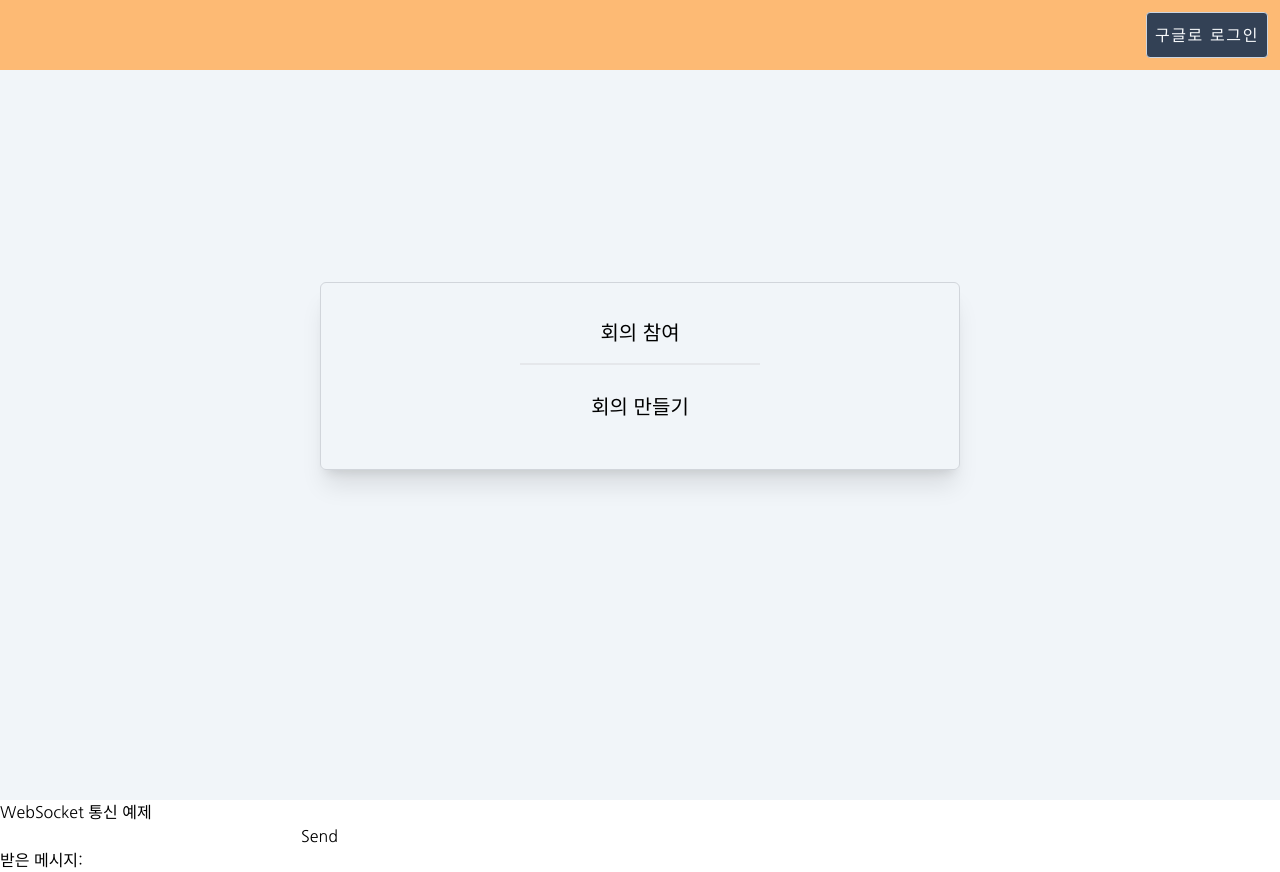
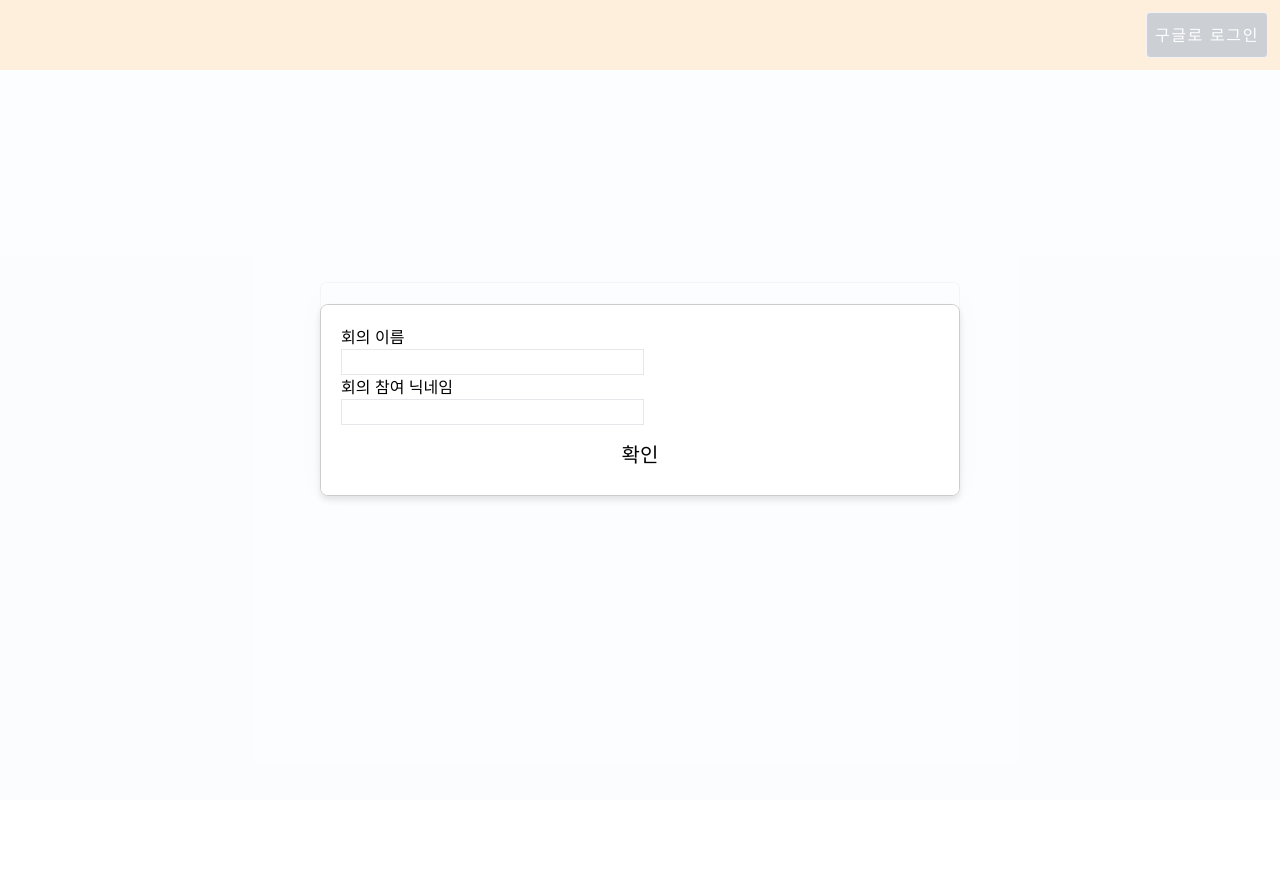
Before and after one commit to 410am/edugrove, a React (Vite) app in the folder frontend/: page / in a window 1280 px wide. Both pictures are taken after a click on the button "회의 참여". After the commit the page ends 800 px from the top, so only its background shows below. Built offline with nearby package versions, Linux system fonts and the light colour scheme; no server answers.

Commit message:
채팅 진행중

```diff
--- a/frontend/src/App.tsx
+++ b/frontend/src/App.tsx
@@ -3,8 +3,6 @@ import EntrancePage from "./pages/EntrancePage";
 import VideoChatPage from "./pages/VideoChatPage";
 import NavBar from "./NavBar";
 import Modal from "react-modal";
-import io from "socket.io-client";
-import { ChangeEvent, useEffect, useState } from "react";
 
 const Layout = () => {
   return (
@@ -19,28 +17,6 @@ const Layout = () => {
 Modal.setAppElement("#root");
 
 const App = () => {
-  const socket = io("http://localhost:3000");
-  console.log(socket);
-  const [message, setMessage] = useState("");
-  const [receivedMessage, setReceivedMessage] = useState("");
-
-  useEffect(() => {
-    // 백엔드 서버로부터 받은 메시지를 처리하는 핸들러
-    socket.on("message", (message) => {
-      setReceivedMessage(message);
-    });
-  }, [message]);
-
-  // 메시지를 보내는 함수
-  const sendMessage = () => {
-    socket.emit("message", message);
-    setMessage(""); // 입력 필드 초기화
-  };
-
-  const handleRNSubmit = (e: ChangeEvent<HTMLInputElement>) => {
-    setMessage(e.target.value);
-  };
-
   return (
     <div>
       <BrowserRouter>
@@ -52,25 +28,6 @@ const App = () => {
           </Route>
         </Routes>
       </BrowserRouter>
-      <h1>WebSocket 통신 예제</h1>
-      <form
-        onSubmit={(e) => {
-          // send 누른 뒤 랜더링 방지
-          e?.preventDefault();
-        }}
-      >
-        <input
-          type="text"
-          value={message}
-          onChange={(e) => {
-            handleRNSubmit(e);
-          }}
-        />
-        <button id="submit" type="submit" onClick={sendMessage}>
-          Send
-        </button>
-        <p>받은 메시지: {receivedMessage}</p>
-      </form>
     </div>
   );
 };
--- a/frontend/src/index.tsx
+++ b/frontend/src/index.tsx
@@ -4,7 +4,7 @@ import App from "./App.tsx";
 import "./index.css";
 
 ReactDOM.createRoot(document.getElementById("root")!).render(
-  <React.StrictMode>
-    <App />
-  </React.StrictMode>
+  // <React.StrictMode>
+  <App />
+  // </React.StrictMode>
 );
--- a/frontend/src/pages/EntrancePage/MakeRoom.tsx
+++ b/frontend/src/pages/EntrancePage/MakeRoom.tsx
@@ -1,29 +1,48 @@
 // 회의 만들기(로그인시 추가됨), 회의 참여(회의 id 또는 개인링크 이름 설정, 닉네임 설정
-import { useState } from "react";
+import io from "socket.io-client";
+import { ChangeEvent, useState } from "react";
 import Modal from "react-modal";
 import handleLogin from "../components/handleLogin";
 import { useRef } from "react";
 
 const MakeRoom = () => {
   // 로그인 의견 묻는 모달 오픈 여부
-  const [open, setOpen] = useState(false);
-  // 회의 입장하기
-  const handleEnterRoom = () => {};
+  const [loginModalOpen, setLoginModalOpen] = useState(false);
+  // 회의 만들기, 참여하기 방이름 묻는 모달 오픈 여부
+  const [RNModalOpen, setRNModalOpen] = useState(false);
+  // signin card 숨김여부
+  const [signinCardIsOpen, setSigninCardIsOpen] = useState(true);
 
-  const { handleAuth }: any = handleLogin();
+  const { user, handleAuth }: any = handleLogin();
 
+  const { message, setMessage } = useState("");
+
+  const socket = io("http://localhost:3000");
+  console.log(socket);
+  const [RN, setRN] = useState("");
+  const [nickname, setNickname] = useState("");
   // 회의 만들기
-  const handleMakeRoom = () => {
-    if (localStorage.getItem("userData")) {
-      alert("회의 만들기 가능");
-    } else {
-      setOpen(true);
-    }
+  // const handleMakeRoom = () => {
+  //   if (localStorage.getItem("userData")) {
+  //     socket.emit("enter_room", RN);
+  //     setRN("");
+  //   } else {
+  //     setLoginModalOpen(true);
+  //   }
+  // };
+
+  // 모달 닫기
+  // 이거 나중에 수정해야될듯
+  const closeModal = () => {
+    setLoginModalOpen(false);
+    setRNModalOpen(false);
   };
 
-  // 모달 닫기
-  const closeModal = () => {
-    setOpen(false);
+  const handleMakeRoom = () => {
+    socket.emit("enter_room", RN);
+    setRN("");
+    closeModal();
+    setSigninCardIsOpen(false);
   };
 
   const modalRef = useRef<HTMLDivElement>(null);
@@ -54,25 +73,106 @@ const MakeRoom = () => {
     },
   };
 
+  // 방 만들기 부분 시작
+
+  // useEffect(() => {
+  // 백엔드 서버로부터 받은 메시지를 처리하는 핸들러
+  socket.on("RN", (RN) => {
+    setRN(RN);
+  });
+
+  // return () => {
+  // 컴포넌트가 언마운트될 때 소켓 연결 종료
+  // socket.disconnect();
+  // };
+  // }, []);
+
+  // 회의 이름 set
+  const handleRNSubmit = (e: ChangeEvent<HTMLInputElement>) => {
+    setRN(e.target.value);
+  };
+
+  //닉네임 set
+  const handleNicknameSubmit = (e: ChangeEvent<HTMLInputElement>) => {
+    setNickname(e.target.value);
+  };
+
+  // 채팅 메시지 set
+  const handleMessageSubmit = (e: ChangeEvent<HTMLInputElement>) => {
+    e.preventDefault();
+    setMessage(e.target.value);
+  };
+
+  // 채팅 메시지 보내기
+  const handleSendMessage = () => {
+    socket.emit("chatMessage", message);
+  };
+
   return (
+    <div>
       <div className="bg-slate-100 pt-24 pb-36 grid justify-items-center h-screen">
+        {signinCardIsOpen ? (
           <div className="signin_card flex w-125 mx-0 my-auto rounded-md border border-solid border-gray-300 shadow-xl w-1/2 justify-center">
-        <form className="py-5">
+            <div className="py-5">
               <input
                 className="w-full mb-3 p-4 border-b-2 text-xl cursor-pointer"
                 type="button"
                 value="회의 참여"
-            onClick={handleEnterRoom}
+                onClick={() => setRNModalOpen(true)}
               />
               <input
                 className="w-full mb-3 p-4 border-gray-300 outline-none rounded box-border border-none text-xl cursor-pointer"
                 type="button"
                 value="회의 만들기"
+                onClick={() => setRNModalOpen(true)}
+              />
+              {/* 회의 만들기 모달 */}
+              {RNModalOpen ? (
+                <Modal
+                  isOpen={RNModalOpen}
+                  onRequestClose={closeModal}
+                  style={modalStyles}
+                >
+                  <form
+                    onSubmit={(e) => {
+                      // send 누른 뒤 랜더링 방지
+                      e.preventDefault();
+                    }}
+                  >
+                    <div>회의 이름</div>
+                    <input
+                      className="border border-1"
+                      type="text"
+                      defaultValue={RN}
+                      onChange={(e) => {
+                        handleRNSubmit(e);
+                      }}
+                    />
+                    <div>회의 참여 닉네임</div>
+                    <input
+                      className="border border-1"
+                      type="text"
+                      defaultValue={user.displayName}
+                      onChange={(e) => {
+                        handleNicknameSubmit(e);
+                      }}
+                    />
+                    <button
+                      type="button"
+                      className=" w-full mb-3 p-4 border-gray-300 outline-none rounded box-border border-none text-xl cursor-pointer"
+                      id="submit"
+                      // type="submit"
                       onClick={handleMakeRoom}
-          />
-          {open ? (
+                    >
+                      확인
+                    </button>
+                  </form>
+                </Modal>
+              ) : null}
+              {/* 로그인 모달 */}
+              {loginModalOpen ? (
                 <Modal
-              isOpen={open}
+                  isOpen={loginModalOpen}
                   onRequestClose={closeModal}
                   style={modalStyles}
                 >
@@ -86,13 +186,14 @@ const MakeRoom = () => {
                     <div className="flex justify-center mt-10">
                       <button
                         onClick={() => {
-                      setOpen(false);
-                      handleAuth();
+                          setLoginModalOpen(false);
+                          handleAuth(setRNModalOpen);
                         }}
                         className="bg-green-600 text-slate-50 rounded-sm mx-4 p-2 h-9 w-1/3"
                       >
                         네
                       </button>
+
                       <button
                         onClick={closeModal}
                         className="bg-red-600 text-slate-50 rounded-sm mx-4 p-2 h-9 w-1/3"
@@ -103,8 +204,41 @@ const MakeRoom = () => {
                   </div>
                 </Modal>
               ) : null}
+            </div>
+            <div className="actions flex border-t-2 border-solid border-gray-300"></div>
+          </div>
+        ) : (
+          <div>
+            {RN}
+            <br />
+            <br />
+            {/* {nickname ? nickname : user.displayName} */}
+            {nickname}
+            <br />
+            <br />
+            <br />
+            채팅
+            <br />
+            {message}
+            <form action="">
+              <input
+                className="border border-1"
+                type="text"
+                onChange={(e) => {
+                  handleMessageSubmit(e);
+                }}
+              />
+              <button
+                type="button"
+                className=" w-full mb-3 p-4 border-gray-300 outline-none rounded box-border border-none text-xl cursor-pointer"
+                id="submit"
+                onClick={handleSendMessage}
+              >
+                확인
+              </button>
             </form>
-        <div className="actions flex border-t-2 border-solid border-gray-300"></div>
+          </div>
+        )}
       </div>
     </div>
   );
--- a/frontend/src/pages/components/handleLogin.tsx
+++ b/frontend/src/pages/components/handleLogin.tsx
@@ -17,13 +17,18 @@ const handleLogin = () => {
   const auth = getAuth(app);
   const provider = new GoogleAuthProvider();
   const [user, setUser] = useState<User | null>(initialUserData);
+  console.log(user);
 
   // 로그인, user 정보 가져오기
-  const handleAuth = () => {
+  const handleAuth = (
+    f: React.Dispatch<React.SetStateAction<boolean>> | undefined
+  ) => {
     signInWithPopup(auth, provider)
       .then((result: UserCredential) => {
         setUser(result.user);
         localStorage?.setItem("userData", JSON.stringify(result.user));
+        // setRNModalOpen 등의 함수 콜백
+        return f ? f(true) : null;
       })
       .catch((error) => {
         console.error(error);
```
Also changed, not shown: 1 other file (tests, documents, lock files or other folders). Lines whose indentation alone changed are shown as unchanged.
